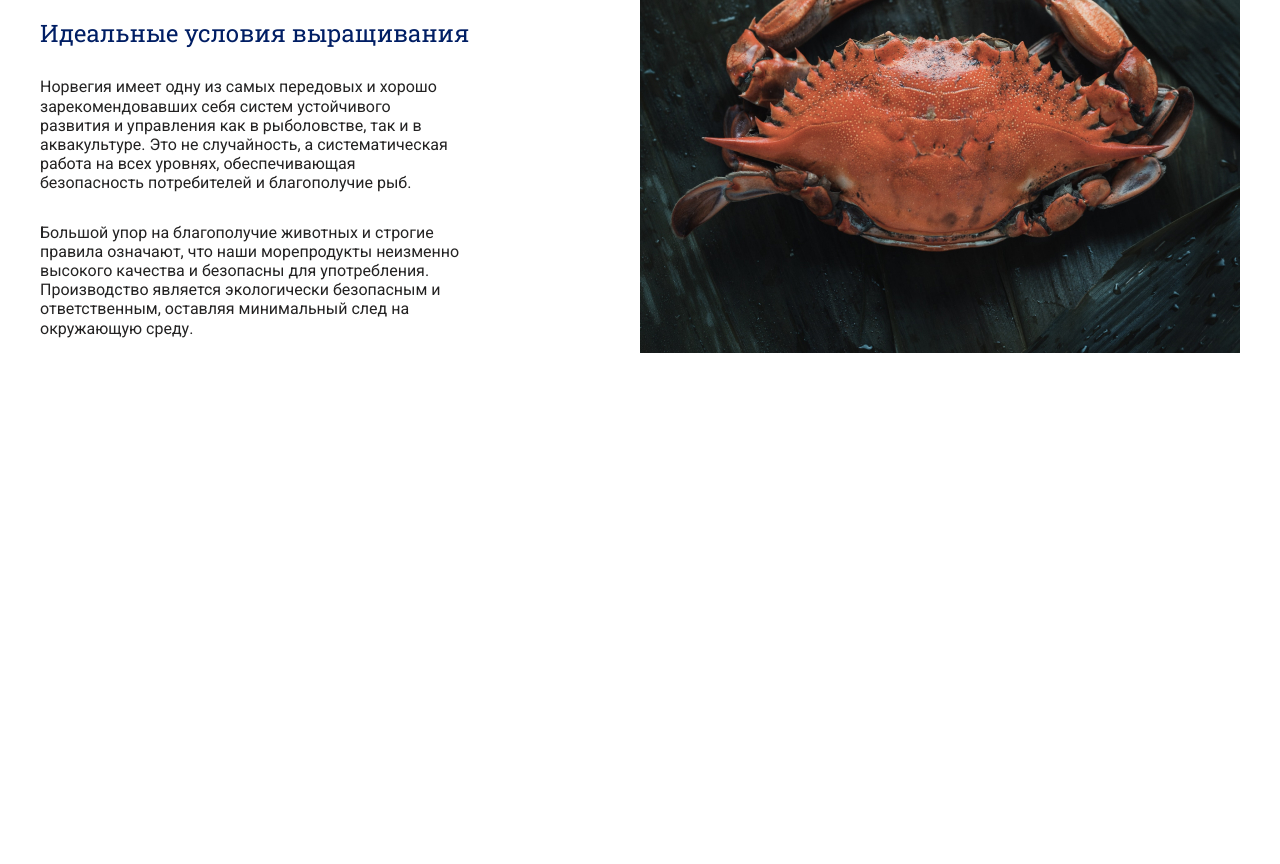
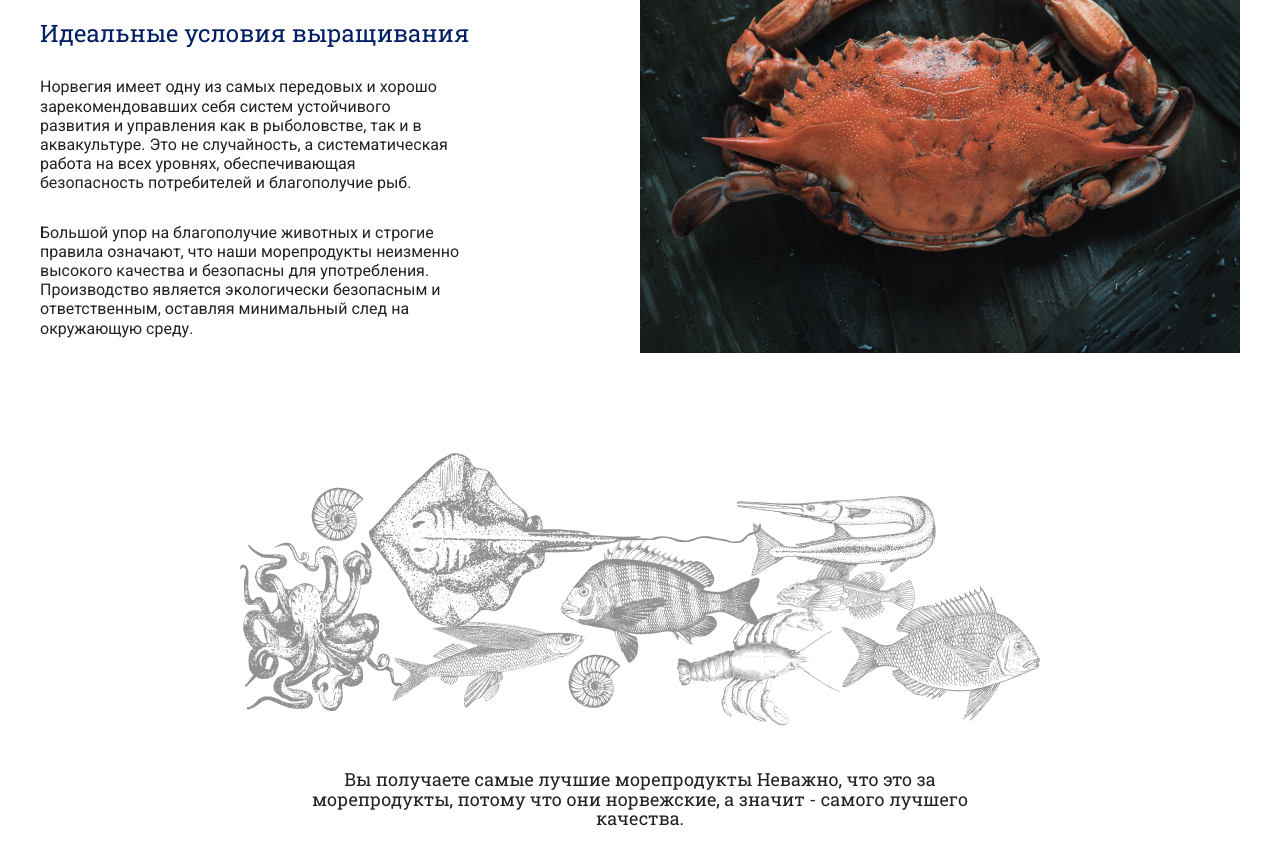
Before and after one commit to AAMokeev/seafood, a plain HTML site: page index.html in a window 1280 px wide. Shown: the part 2802-3666 px from the top of the page. Before the commit the page ends 3255 px from the top, so only its background shows below. Drawn offline with nearby package versions, Linux system fonts and the light colour scheme.

Commit message:
Add 'quote' section

```diff
--- a/css/style.css
+++ b/css/style.css
@@ -274,3 +274,23 @@ ul {
 .pluses__description-text + .pluses__description-text {
     margin-top: 30px;
 }
+
+.quote {
+    margin-bottom: 100px;
+}
+
+.quote__inner {
+    text-align: center;
+}
+
+.quote__img {
+    max-width: 100%;
+}
+
+.quote__text {
+    max-width: 700px;
+    margin: 0 auto;
+    text-align: center;
+    font-size: 18px;
+    font-family: 'Roboto Slab';
+}
--- a/index.html
+++ b/index.html
@@ -235,6 +235,18 @@
           </div>
         </div>
       </section>
+      <section class="quote">
+        <div class="container">
+          <div class="quote__inner">
+            <img src="images/quote-img.png" alt="" class="quote__img" />
+            <p class="quote__text">
+              Вы получаете самые лучшие морепродукты Неважно, что это за
+              морепродукты, потому что они норвежские, а значит - самого лучшего
+              качества.
+            </p>
+          </div>
+        </div>
+      </section>
     </main>
     <script src="https://ajax.googleapis.com/ajax/libs/jquery/3.5.1/jquery.min.js"></script>
     <script src="js/slick.min.js"></script>
```
Also changed, not shown: images/quote-img.png (added).
